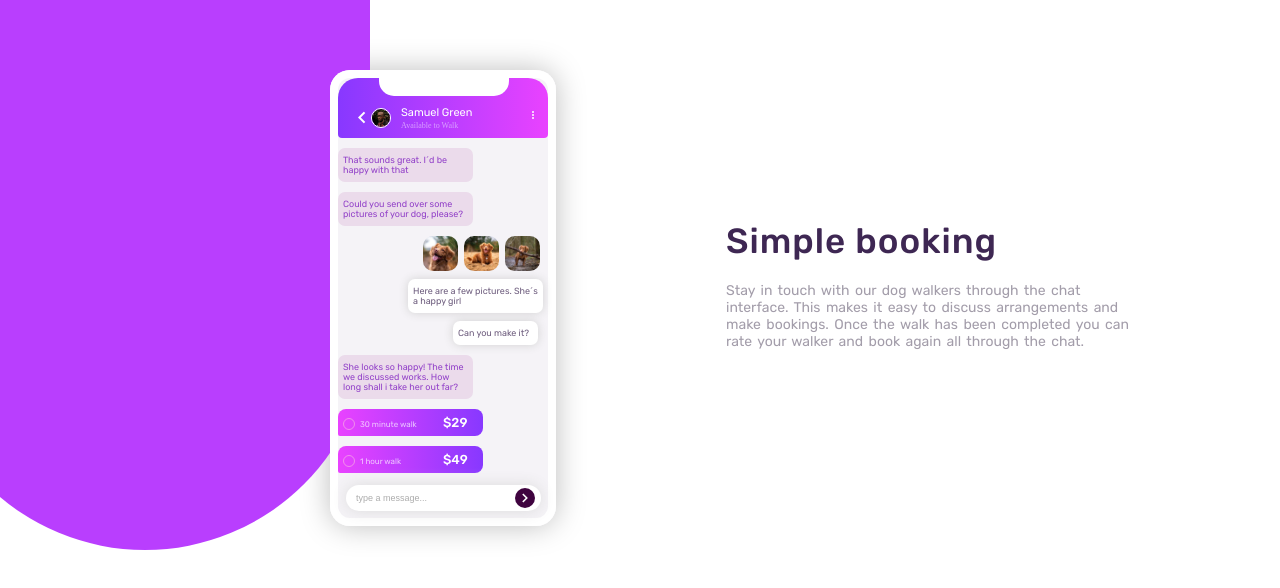
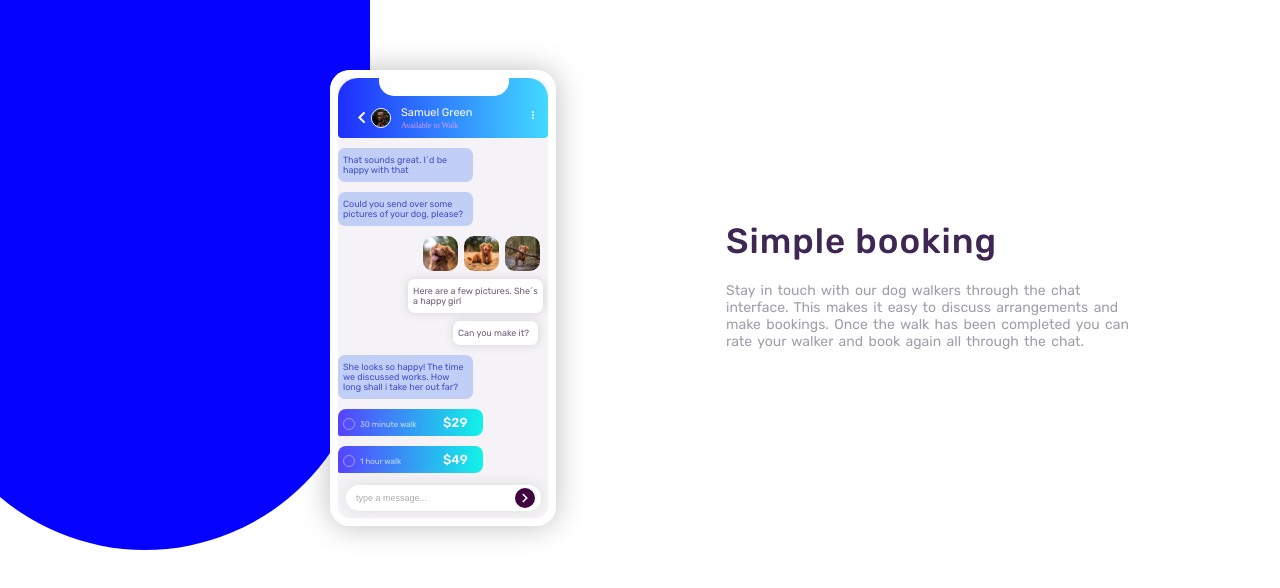
Before and after one commit to riquelme88/chat-layout, a plain HTML site: page index.html in a window 1280 px wide. Drawn offline with nearby package versions, Linux system fonts and the light colour scheme.

Commit message:
primeiro commit no chat blue alterando o padrão de cor para o azul

```diff
--- a/assets/css/style.css
+++ b/assets/css/style.css
@@ -14,7 +14,7 @@ body{
     height: 550px;
     border-bottom-right-radius: 350px;
     border-bottom-left-radius: 350px;
-    background-color:  #b93efe;
+    background-color:  #0602ff;
     margin-left: -80px;
 }
 
@@ -46,7 +46,7 @@ fieldset .all{
 }
 
  .header{
-    background: linear-gradient(to right, hsl(264, 100%, 61%), hsl(293, 100%, 63%));
+    background: linear-gradient(to right, hsl(236, 100%, 56%), hsl(192, 100%, 63%));
     width: 100;
     height: 60px;
     border-radius: 20px;
@@ -145,11 +145,11 @@ img{
     font-family: 'Rubik', sans-serif;
 }
 .chat_all .left{
-    background-color: hsl(300, 27%, 89%);
+    background-color: hsl(225, 73%, 86%);
     max-width: 125px;
     padding: 7px 5px;
     border-radius: 7px;
-    color: hsl(276, 55%, 52%)
+    color: hsl(234, 55%, 52%)
 }
 
 .chat1{
@@ -202,7 +202,7 @@ img{
 .info_walk .walk{
     display: flex;
     max-width: 135px;
-    background:linear-gradient(to right,hsl(293, 100%, 63%),hsl(264, 100%, 61%));
+    background:linear-gradient(to right,hsl(246, 100%, 63%),hsl(177, 90%, 51%));
     margin-top: 10px;
     padding: 6px 5px;
     color: white;
```
